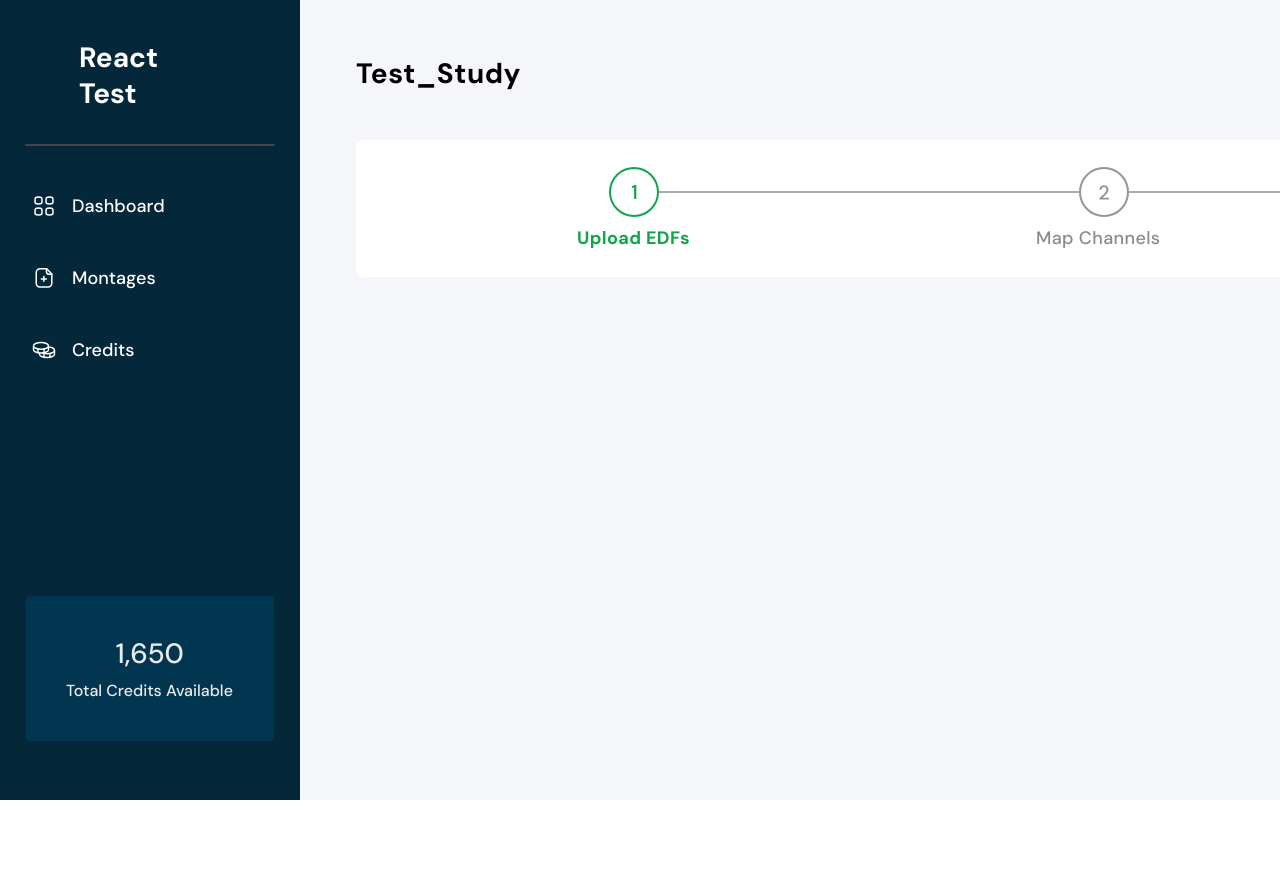
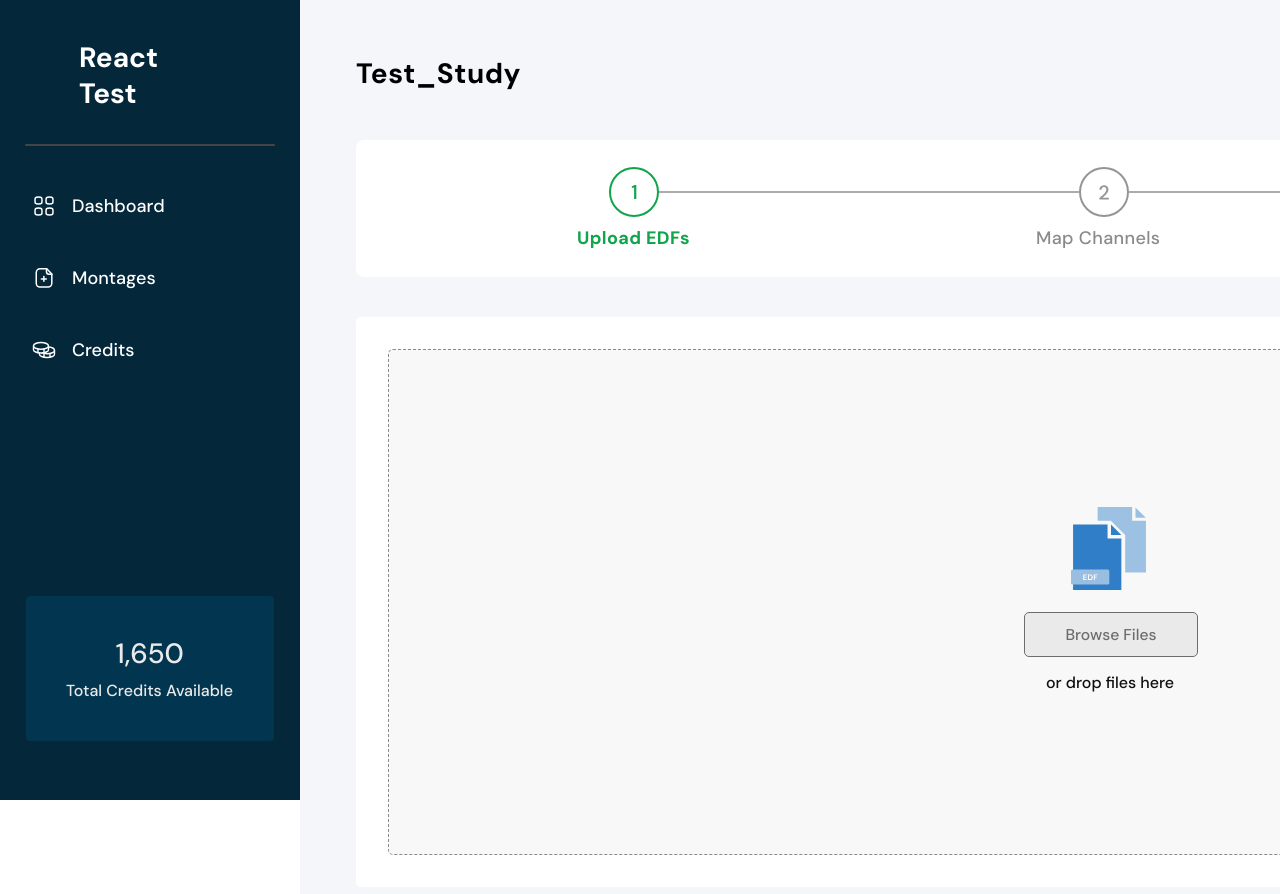
Before and after one commit to tsongtheng/React-Test-Application, a React (Create React App) app: page / in a window 1280 px wide. Shown: the top 894 px of the page. Before the commit the page ends 800 px from the top, so only its background shows below. Built offline with nearby package versions, Linux system fonts and the light colour scheme.

Commit message:
Create 'UploadFile' component, Update 'Content' & 'Header' component.

```diff
--- /dev/null
+++ b/src/assets/customStyles/buttons/UploadFileButton.js
@@ -0,0 +1,34 @@
+import { styled } from "@mui/material/styles";
+import Button from "@mui/material/Button";
+
+const UploadFileButton = styled(Button)({
+  width: "174px",
+  height: "45px",
+  color: "#6D6D6D",
+  borderRadius: "5px",
+  boxShadow: "none",
+  textTransform: "none",
+  fontStyle: "Medium",
+  fontWeight: "500",
+
+  fontSize: ".98rem",
+  padding: "12px 40px",
+  border: " 1px solid ",
+  lineHeight: "21px",
+  backgroundColor: "#EAEAEA",
+  borderColor: "##6D6D6D",
+  fontFamily: ["DM Sans", "sans-serif"].join(","),
+
+  "&:hover": {
+    backgroundColor: "#EAEAEA",
+    borderColor: "#6D6D6D",
+    boxShadow: "none",
+  },
+  "&:active": {
+    boxShadow: "none",
+    backgroundColor: "#EAEAEA",
+    borderColor: "#6D6D6D",
+  },
+});
+
+export default UploadFileButton;
--- a/src/components/Content.jsx
+++ b/src/components/Content.jsx
@@ -2,17 +2,19 @@ import React from "react";
 import Box from "@mui/material/Box";
 import Header from "./ContentComponents/Header";
 import ProgressIndicator from "./ContentComponents/ProgressIndicator";
+import UploadFile from "./ContentComponents/UploadFile";
 function Content() {
   return (
     <Box
       backgroundColor="#F5F6FA"
       minHeight={"100vh"}
       width="100%"
-      flex={"flex"}
+      display={"flex"}
       flexDirection={"column"}
     >
       <Header />
       <ProgressIndicator />
+      <UploadFile />
     </Box>
   );
 }
--- a/src/components/ContentComponents/Header.jsx
+++ b/src/components/ContentComponents/Header.jsx
@@ -16,8 +16,6 @@ function Header() {
       <Box>
         <Typography
           variant="h5"
-          width={"162px"}
-          height={"36px"}
           fontFamily="inherit"
           fontStyle="normal"
           fontWeight={700}
@@ -25,7 +23,8 @@ function Header() {
           lineHeight="36px"
           letterSpacing="0.02em"
           color={"#000000"}
-          sx={{ mt: "56px", mb: "48px", ml: "56px" }}
+          margin={"56px 0 48px 56px"}
+          sx={{ minWidth: "162px" }}
         >
           Test_Study
         </Typography>
--- /dev/null
+++ b/src/components/ContentComponents/UploadFile.jsx
@@ -0,0 +1,74 @@
+import React from "react";
+import { Box, List, ListItem, ListItemIcon, Typography } from "@mui/material";
+import { UploadFileIcon } from "../../assets/icons/ContentIcons";
+import UploadFileButton from "../../assets/customStyles/buttons/UploadFileButton";
+
+const UploadFile = () => {
+  return (
+    <Box
+      width={"1508px"}
+      height="570px"
+      margin={"0 56px 40px"}
+      backgroundColor="#ffffff"
+      borderRadius={"5.4px"}
+    >
+      <Box
+        width={"1444px"}
+        height="506px"
+        margin={"32px"}
+        backgroundColor="#F8F8F8"
+        borderRadius={"5px"}
+        border={"dashed"}
+        borderColor={"#8A8A8A"}
+        sx={{ borderWidth: "1.5px" }}
+      >
+        <Box
+          display={"flex"}
+          flexDirection={"column"}
+          justifyContent={"space-between"}
+          alignItems={"center"}
+          width={"174px"}
+          height={"196px"}
+          margin={"147px 635px 163px"}
+        >
+          <List disablePadding>
+            <ListItem
+              disablePadding
+              sx={{
+                minWidth: "100px",
+              }}
+            >
+              <ListItemIcon>
+                <UploadFileIcon />
+              </ListItemIcon>
+            </ListItem>
+          </List>
+
+          <UploadFileButton
+            variant="contained"
+            disableRipple
+            sx={{ letterSpacing: 0 }}
+          >
+            Browse Files
+          </UploadFileButton>
+          <Typography
+            variant="caption"
+            fontFamily={"inherit"}
+            fontStyle={"normal"}
+            fontWeight={500}
+            fontSize={16}
+            lineHeight={"21px"}
+            letterSpacing={0}
+            color={"#0F0F0F"}
+            margin={"0 23px 0 22px"}
+            sx={{ minWidth: "129px" }}
+          >
+            or drop files here
+          </Typography>
+        </Box>
+      </Box>
+    </Box>
+  );
+};
+
+export default UploadFile;
```
